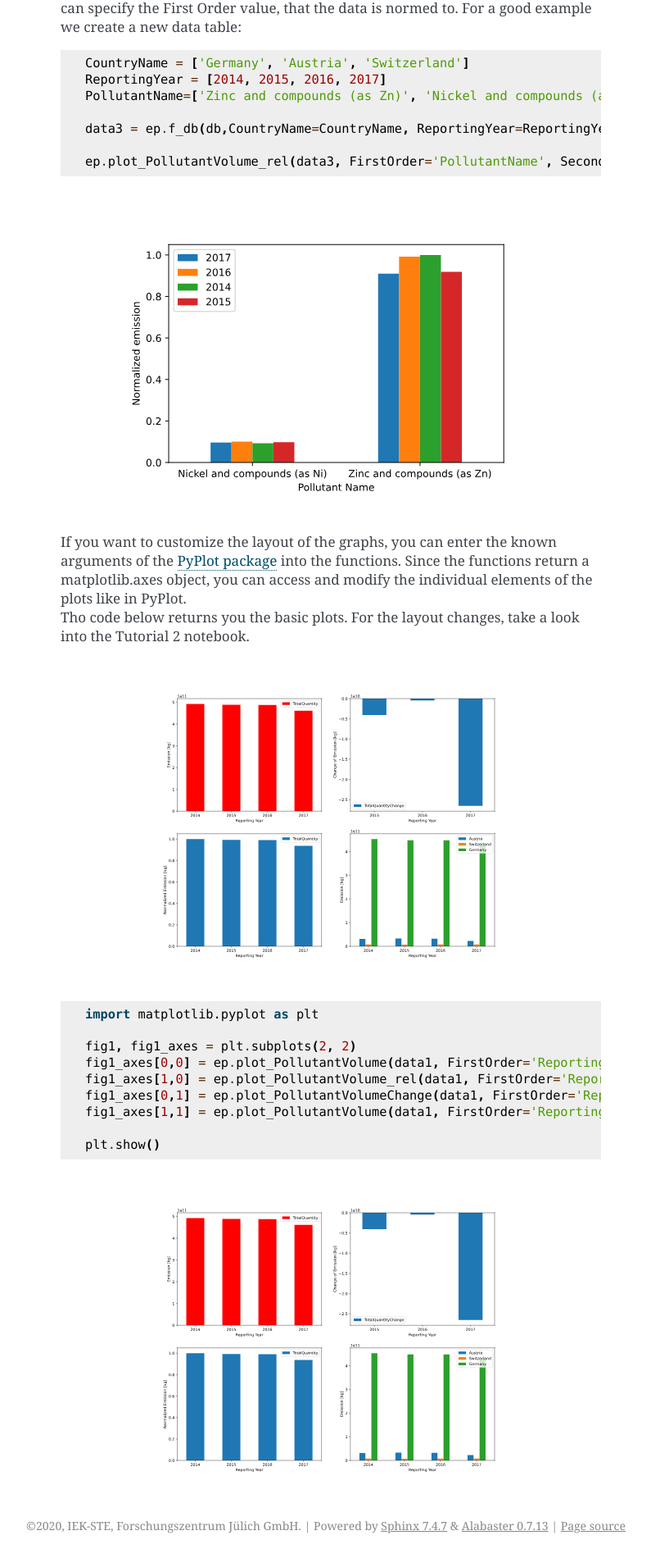
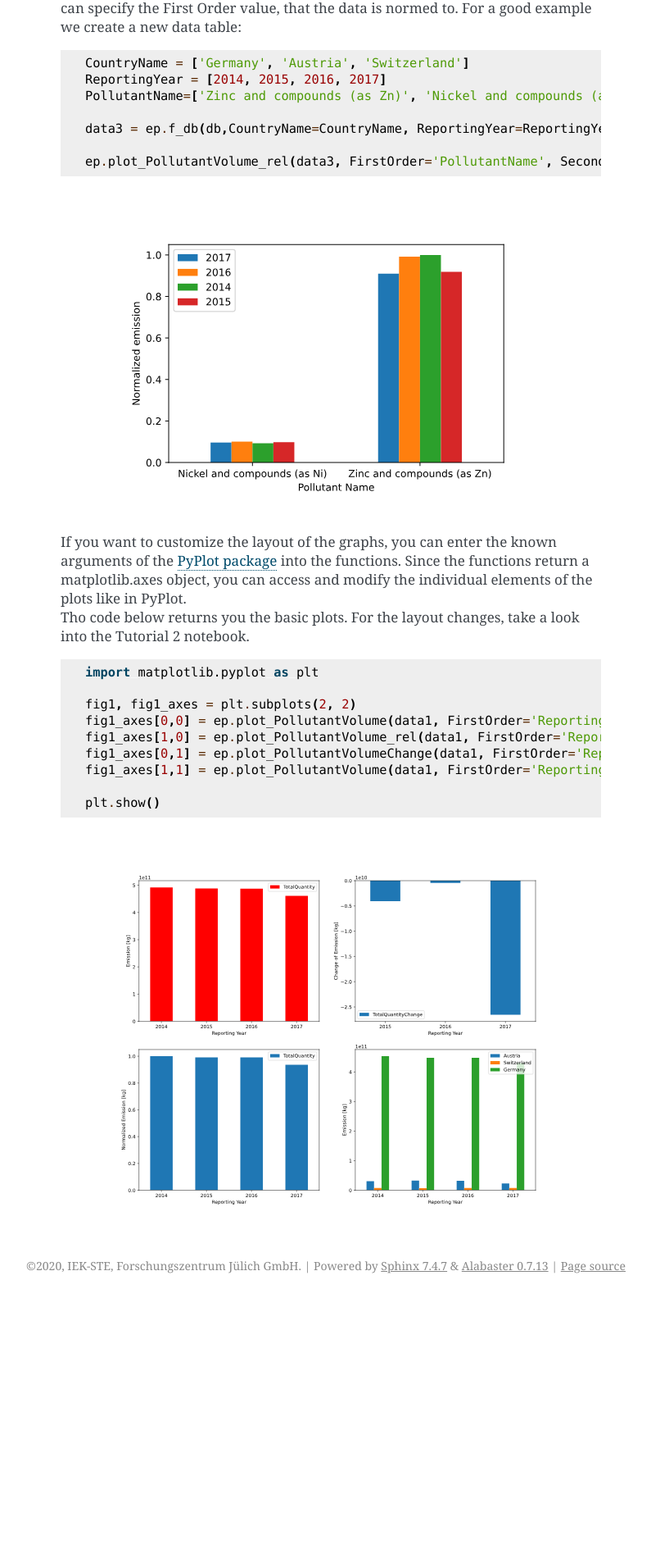
Before and after one commit to ElsevierSoftwareX/SOFTX-D-21-00134, a Sphinx documentation site: the page built from docs/source/tut2.rst, in a window 1280 px wide. Shown: the part 2542-4442 px from the top of the page at 82% size, without its empty margins (346-1141 px from the left). Built offline with Sphinx 7.4.7, drawn with Linux system fonts in a browser that asks for light colours; after the commit the page ends 4125 px from its top, so only the background shows below that.

Commit message:
updating documentation

```diff
--- a/docs/source/tut2.rst
+++ b/docs/source/tut2.rst
@@ -85,12 +85,6 @@ Visualize data sets
 | If you want to customize the layout of the graphs, you can enter the known arguments of the `PyPlot package <https://matplotlib.org/3.1.1/tutorials/index.html>`_ into the functions. Since the functions return a matplotlib.axes object, you can access and modify the individual elements of the plots like in PyPlot.
 | Tho code below returns you the basic plots. For the layout changes, take a look into the Tutorial 2 notebook.
 
-.. image:: ./pictures/Tut2pic6.svg
-    :width: 80%
-    :align: center
-    :height: 400px
-    :alt: Tut2pic6
-
 .. code-block:: python
 
     import matplotlib.pyplot as plt
@@ -104,7 +98,7 @@ Visualize data sets
     plt.show()
 
 .. image:: ./pictures/Tut2pic6.svg
-    :width: 80%
+    :width: 100%
     :align: center
-    :height: 400px
+    :height: 500px
     :alt: Tut2pic6
--- a/docs/source/tut4.rst
+++ b/docs/source/tut4.rst
@@ -63,9 +63,9 @@ Export Data and Figures
     ep.map_PollutantRegions(dataset1, mapdata1, ax=ax[1,1], legend=True)
 
 .. image:: ./pictures/Tut4pic1.svg
-    :width: 80%
+    :width: 100%
     :align: center
-	:height: 400px
+	:height: 500px
     :alt: Tut4pic1
 
 | The export of the figures is based on `matplotlib.pyplot.savefig <https://matplotlib.org/3.1.1/api/_as_gen/matplotlib.pyplot.savefig.html>`_ and has the same features for the export, but automatically saves the figure to the ExportFolder, if not stated otherwise.
```
